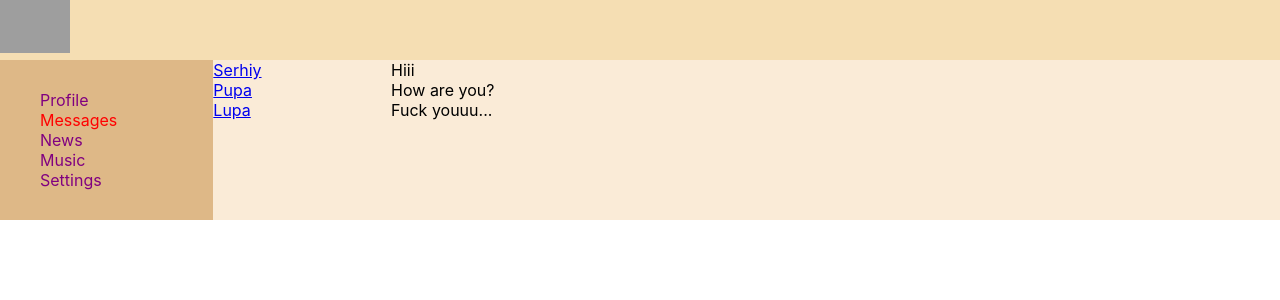
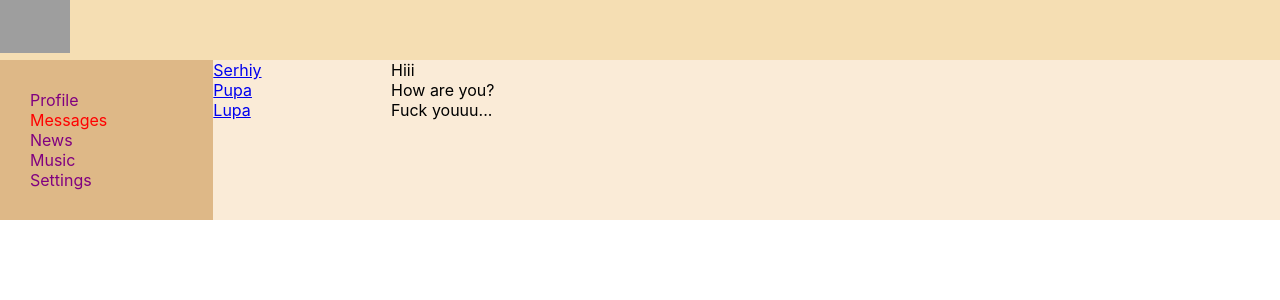
Before and after one commit to SerhiyKr/social_network, a React (Create React App) app: page /dialogs in a window 1280 px wide. Shown: the top 300 px of the page. Built offline with nearby package versions, Linux system fonts and the light colour scheme; grey boxes are pictures that could not be loaded.

Commit message:
dialogs component refactoring

```diff
--- /dev/null
+++ b/src/components/Dialogs/DialogItem/DialogItem.jsx
@@ -0,0 +1,18 @@
+import React from "react";
+import s from './../Dialogs.module.css';
+import {NavLink} from "react-router-dom";
+
+const DialogItem = (props) => {
+
+    let path = "/dialogs/" + props.id;
+
+    return (
+        <div className={s.dialog + ' ' + s.active}>
+            <NavLink to={path}>{props.name}</NavLink>
+        </div>
+    )
+};
+
+
+
+export default DialogItem;
--- a/src/components/Dialogs/Dialogs.jsx
+++ b/src/components/Dialogs/Dialogs.jsx
@@ -1,21 +1,7 @@
 import React from "react";
 import s from './Dialogs.module.css';
-import {NavLink} from "react-router-dom";
-
-const DialogItem = (props) => {
-
-    let path = "/dialogs/" + props.id;
-
-    return (
-        <div className={s.dialog + ' ' + s.active}>
-            <NavLink to={path}>{props.name}</NavLink>
-        </div>
-    )
-};
-
-const Message = (props) => {
-    return <div className={s.message}>{props.message}</div>
-};
+import DialogItem from "./DialogItem/DialogItem";
+import Message from "./Message/Message";
 
 const Dialogs = () => {
 
--- /dev/null
+++ b/src/components/Dialogs/Message/Message.jsx
@@ -0,0 +1,8 @@
+import React from "react";
+import s from './../Dialogs.module.css';
+
+const Message = (props) => {
+    return <div className={s.message}>{props.message}</div>
+};
+
+export default Message;
--- a/src/components/Navbar/Navbar.module.css
+++ b/src/components/Navbar/Navbar.module.css
@@ -7,7 +7,6 @@
 .item a {
     text-decoration: none;
     color: purple;
-    padding: 10px;
 }
 
 .item a.active {
```
